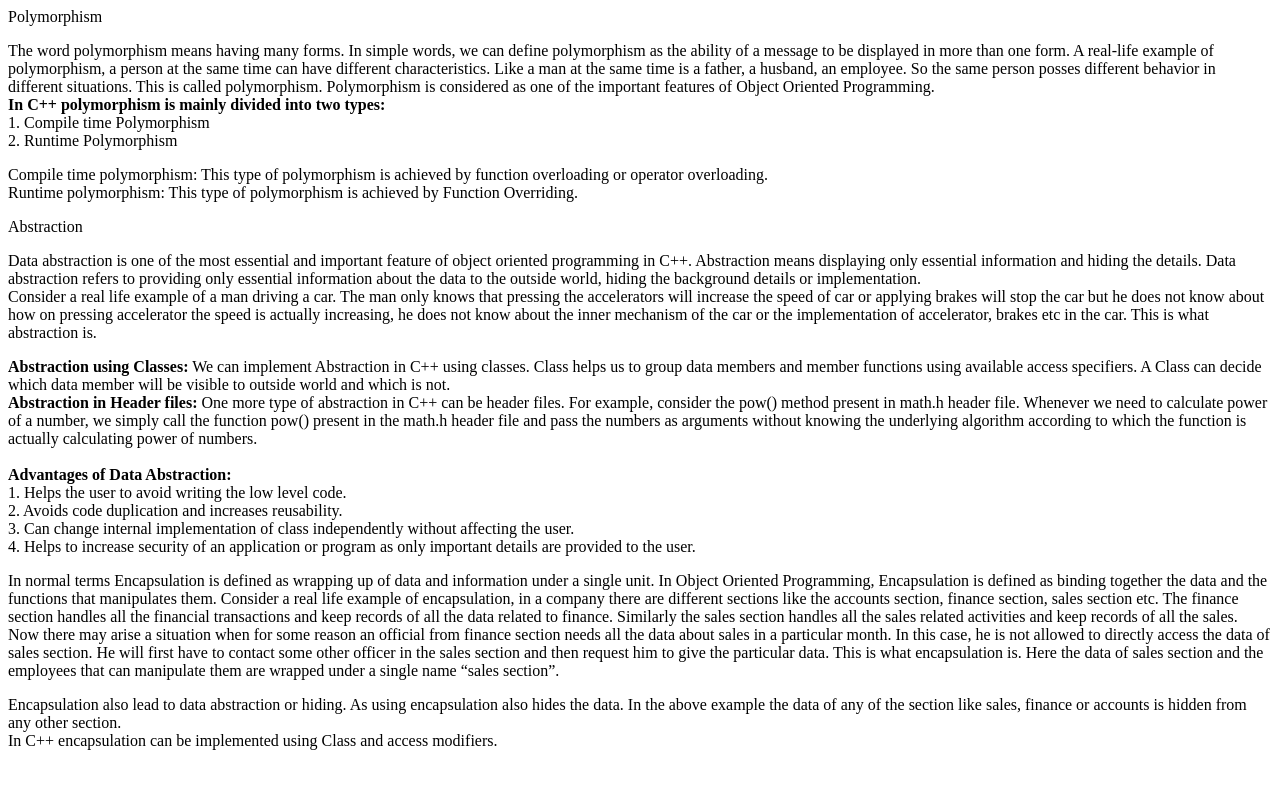
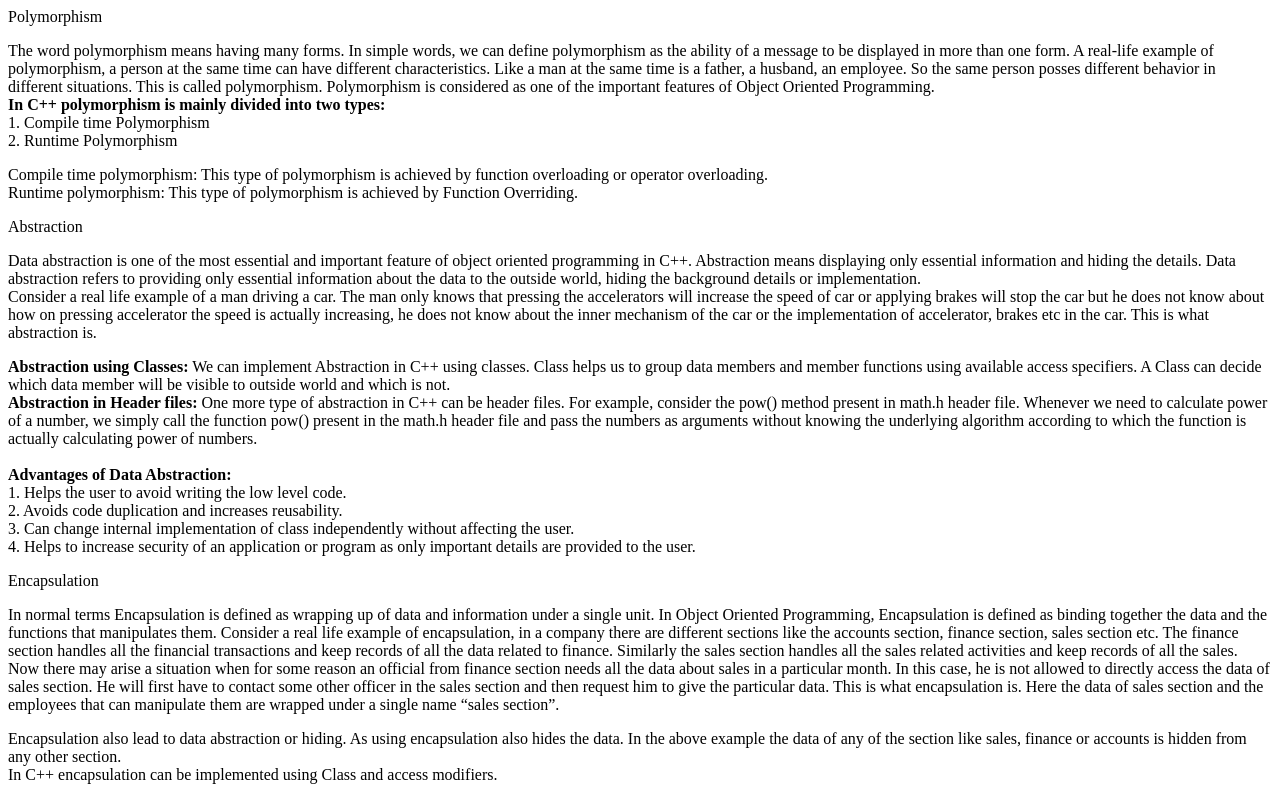
Before and after one commit to humuyar/project-technical-documentation-page, a plain HTML site: page technical-documentation-page.html in a window 1280 px wide. Shown: the part 1260-2060 px from the top of the page. Before the commit the page ends 2026 px from the top, so only its background shows below. Drawn offline with Linux system fonts and the light colour scheme.

Commit message:
added a paragraph in sixth section

```diff
--- a/technical-documentation-page.html
+++ b/technical-documentation-page.html
@@ -271,7 +271,9 @@
             </p>
         </section>
         <section class="main-section" id="Encapsulation">
-
+            <header>
+                Encapsulation
+            </header>
             <p>
                 In normal terms Encapsulation is defined
                 as wrapping up of data and information
```
